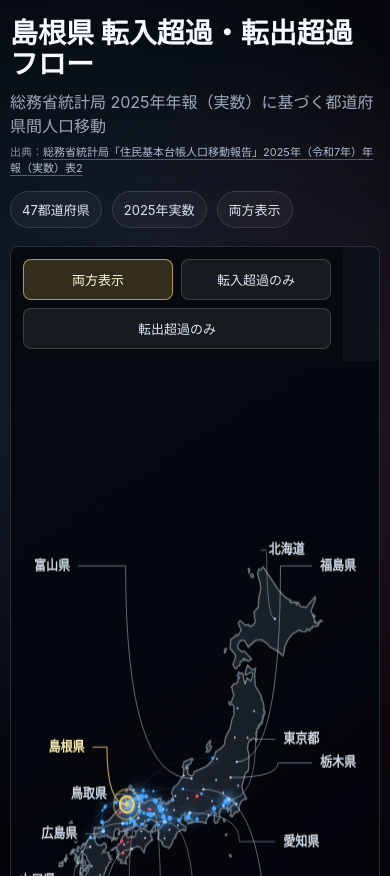
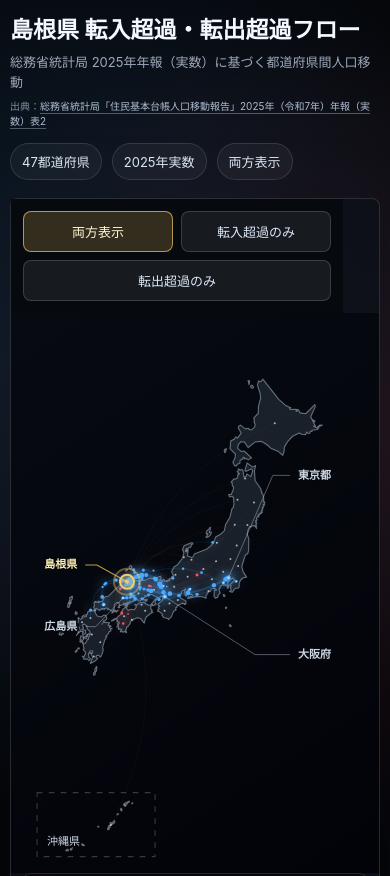
Before and after one commit to oyokokoku-crypto/shimane-population-flow, a plain HTML site: page index.html in a window 390 px wide. Shown: the top 876 px of the page. Drawn offline with Linux system fonts and the light colour scheme.

Commit message:
Add files via upload

```diff
--- a/index.html
+++ b/index.html
@@ -351,8 +351,27 @@
         padding-top: 18px;
       }
 
-      .map-panel,
+      h1 {
+        font-size: 23px;
+        text-wrap: balance;
+      }
+
+      .subtitle {
+        font-size: 13px;
+        line-height: 1.55;
+      }
+
+      .header-source {
+        font-size: 10px;
+      }
+
+      .map-panel {
+        min-height: 0;
+        overflow: visible;
+      }
+
       canvas {
+        height: 560px;
         min-height: 560px;
       }
 
@@ -367,9 +386,14 @@
       }
 
       .legend {
-        left: 12px;
-        right: 12px;
-        bottom: 12px;
+        position: static;
+        margin: 0 12px 12px;
+        max-width: none;
+        font-size: 12px;
+      }
+
+      .legend-row {
+        align-items: flex-start;
       }
 
       .metric-grid {
@@ -854,6 +878,13 @@
       { name: "福岡県", x: 0.10, y: 0.72, align: "right" }
     ];
 
+    const mobileLabelCallouts = [
+      { name: "東京都", x: 0.78, y: 0.29, align: "left" },
+      { name: "島根県", x: 0.18, y: 0.45, align: "right", accent: true },
+      { name: "広島県", x: 0.18, y: 0.56, align: "right" },
+      { name: "大阪府", x: 0.78, y: 0.61, align: "left" }
+    ];
+
     const mapPositionOverrides = {
       "北海道": { lat: 43.46, lng: 142.72 },
       "青森県": { lat: 40.79, lng: 140.78 },
@@ -936,10 +967,15 @@
       return point.name === "沖縄県" || (point.lat < 30 && point.lng < 131);
     }
 
+    function isMobileLayout() {
+      return width <= 560;
+    }
+
     function getMapLayout() {
-      const padX = Math.max(42, width * 0.08);
-      const padTop = Math.max(82, height * 0.14);
-      const padBottom = Math.max(72, height * 0.13);
+      const mobile = isMobileLayout();
+      const padX = mobile ? Math.max(28, width * 0.08) : Math.max(42, width * 0.08);
+      const padTop = mobile ? Math.max(46, height * 0.08) : Math.max(82, height * 0.14);
+      const padBottom = mobile ? Math.max(98, height * 0.18) : Math.max(72, height * 0.13);
       const usableW = Math.max(1, width - padX * 2);
       const usableH = Math.max(1, height - padTop - padBottom);
       const xMin = mainBounds.minLng * Math.PI / 180;
@@ -948,7 +984,7 @@
       const yBottom = -mercatorY(mainBounds.minLat);
       const mapW = xMax - xMin;
       const mapH = yBottom - yTop;
-      const scale = Math.min(usableW / mapW, usableH / mapH) * 0.96;
+      const scale = Math.min(usableW / mapW, usableH / mapH) * (mobile ? 0.88 : 0.96);
       const drawnW = mapW * scale;
       const drawnH = mapH * scale;
 
@@ -962,14 +998,17 @@
         yTop,
         scale,
         offsetX: padX + (usableW - drawnW) / 2,
-        offsetY: padTop + (usableH - drawnH) / 2 - Math.min(28, usableH * 0.045)
+        offsetY: mobile
+          ? padTop + Math.max(0, usableH - drawnH) * 0.12
+          : padTop + (usableH - drawnH) / 2 - Math.min(28, usableH * 0.045)
       };
     }
 
     function getOkinawaLayout() {
       const layout = getMapLayout();
-      const insetW = Math.min(140, layout.usableW * 0.20);
-      const insetH = Math.min(74, layout.usableH * 0.14);
+      const mobile = isMobileLayout();
+      const insetW = mobile ? Math.min(118, layout.usableW * 0.40) : Math.min(140, layout.usableW * 0.20);
+      const insetH = mobile ? Math.min(64, layout.usableH * 0.18) : Math.min(74, layout.usableH * 0.14);
       const xMin = okinawaBounds.minLng * Math.PI / 180;
       const xMax = okinawaBounds.maxLng * Math.PI / 180;
       const yTop = -mercatorY(okinawaBounds.maxLat);
@@ -979,8 +1018,12 @@
       const scale = Math.min(insetW / mapW, insetH / mapH) * 0.92;
       const drawnW = mapW * scale;
       const drawnH = mapH * scale;
-      const centerX = layout.padX + layout.usableW * 0.055;
-      const centerY = layout.padTop + layout.usableH * 0.92;
+      const centerX = mobile
+        ? layout.padX + layout.usableW * 0.18
+        : layout.padX + layout.usableW * 0.055;
+      const centerY = mobile
+        ? height - layout.padBottom * 0.48
+        : layout.padTop + layout.usableH * 0.92;
 
       return {
         xMin,
@@ -1068,6 +1111,8 @@
     }
 
     function getRankingCallouts() {
+      if (isMobileLayout()) return [];
+
       const names = [];
       if (activeMode !== "outbound") names.push(...topInboundNames);
       if (activeMode !== "inbound") names.push(...topOutboundNames);
@@ -1137,9 +1182,10 @@
 
     function drawMap() {
       ctx.save();
+      const mobile = isMobileLayout();
       ctx.fillStyle = getCssColor("--land");
       ctx.strokeStyle = getCssColor("--land-line");
-      ctx.lineWidth = 1.4;
+      ctx.lineWidth = mobile ? 1.1 : 1.4;
       ctx.lineJoin = "round";
       ctx.lineCap = "round";
 
@@ -1155,7 +1201,7 @@
       ctx.strokeStyle = "rgba(194, 211, 225, 0.25)";
       ctx.strokeRect(okinawaLayout.boxX, okinawaLayout.boxY, okinawaLayout.boxW, okinawaLayout.boxH);
       ctx.setLineDash([]);
-      ctx.font = "700 12px -apple-system, BlinkMacSystemFont, 'Segoe UI', sans-serif";
+      ctx.font = `${mobile ? 11 : 12}px -apple-system, BlinkMacSystemFont, 'Segoe UI', sans-serif`;
       ctx.lineWidth = 4;
       ctx.strokeStyle = "rgba(5, 7, 11, 0.88)";
       ctx.strokeText("沖縄県", okinawaLayout.boxX + 10, okinawaLayout.boxY + okinawaLayout.boxH - 12);
@@ -1199,10 +1245,14 @@
 
     function drawLabelCallouts() {
       ctx.save();
+      const mobile = isMobileLayout();
       ctx.textBaseline = "middle";
-      ctx.font = "700 12px -apple-system, BlinkMacSystemFont, 'Segoe UI', sans-serif";
+      ctx.font = `700 ${mobile ? 11 : 12}px -apple-system, BlinkMacSystemFont, 'Segoe UI', sans-serif`;
 
-      const labels = [...labelCallouts, ...getRankingCallouts()];
+      const labels = [
+        ...(mobile ? mobileLabelCallouts : labelCallouts),
+        ...getRankingCallouts()
+      ];
 
       labels.forEach((label) => {
         const prefecture = label.name === shimane.name
@@ -1211,8 +1261,8 @@
         if (!prefecture) return;
 
         const point = project(prefecture);
-        const labelX = clamp(width * label.x, 28, width - 28);
-        const labelY = clamp(height * label.y, 92, height - 58);
+        const labelX = clamp(width * label.x, mobile ? 18 : 28, width - (mobile ? 18 : 28));
+        const labelY = clamp(height * label.y, mobile ? 42 : 92, height - (mobile ? 92 : 58));
         const color = label.accent ? "#fff0b8" : "rgba(224, 234, 248, 0.92)";
         const lineColor = label.accent
           ? "rgba(255, 209, 102, 0.72)"
@@ -1220,7 +1270,7 @@
         const textWidth = ctx.measureText(label.name).width;
         const textX = label.align === "right" ? labelX - textWidth : labelX;
         const lineEndX = label.align === "right" ? textX + textWidth + 8 : textX - 8;
-        const elbowX = point.x + (lineEndX - point.x) * 0.58;
+        const elbowX = point.x + (lineEndX - point.x) * (mobile ? 0.72 : 0.58);
 
         ctx.beginPath();
         ctx.arc(point.x, point.y, label.accent ? 2.1 : 1.2, 0, Math.PI * 2);
@@ -1229,8 +1279,13 @@
 
         ctx.beginPath();
         ctx.moveTo(point.x, point.y);
-        ctx.quadraticCurveTo(elbowX, point.y, elbowX, labelY);
-        ctx.lineTo(lineEndX, labelY);
+        if (mobile) {
+          ctx.lineTo(elbowX, labelY);
+          ctx.lineTo(lineEndX, labelY);
+        } else {
+          ctx.quadraticCurveTo(elbowX, point.y, elbowX, labelY);
+          ctx.lineTo(lineEndX, labelY);
+        }
         ctx.strokeStyle = lineColor;
         ctx.lineWidth = label.accent ? 1.2 : label.ranking ? 1 : 0.85;
         ctx.stroke();
```
